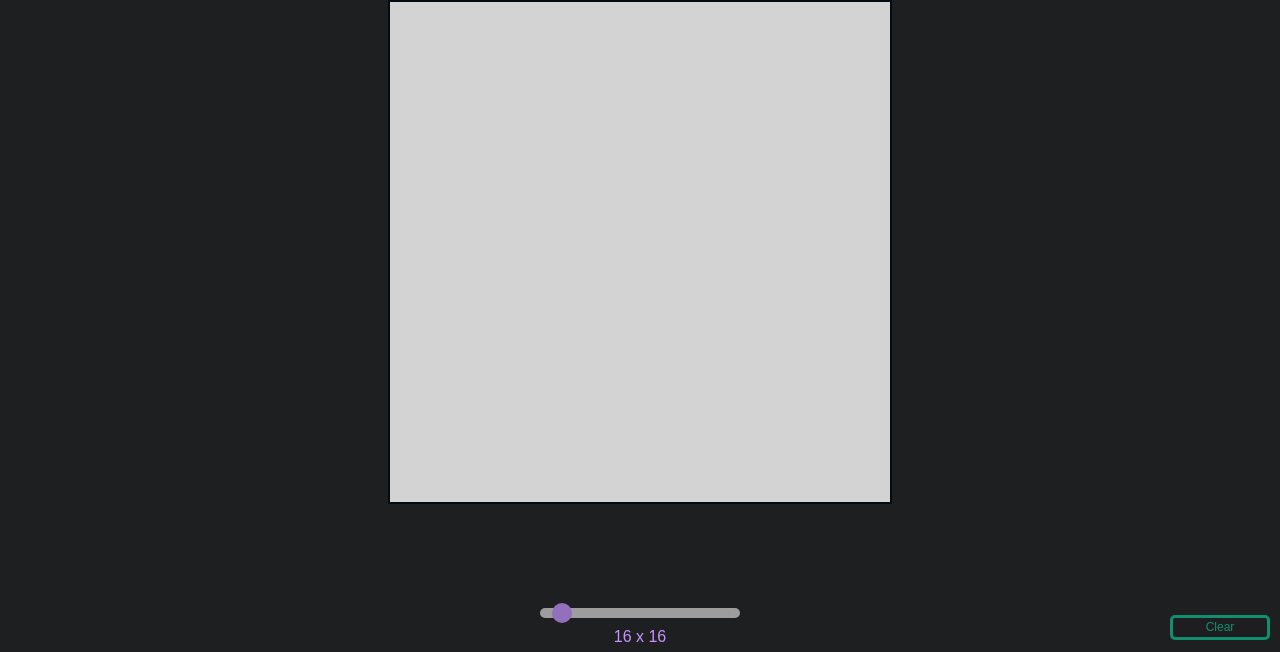
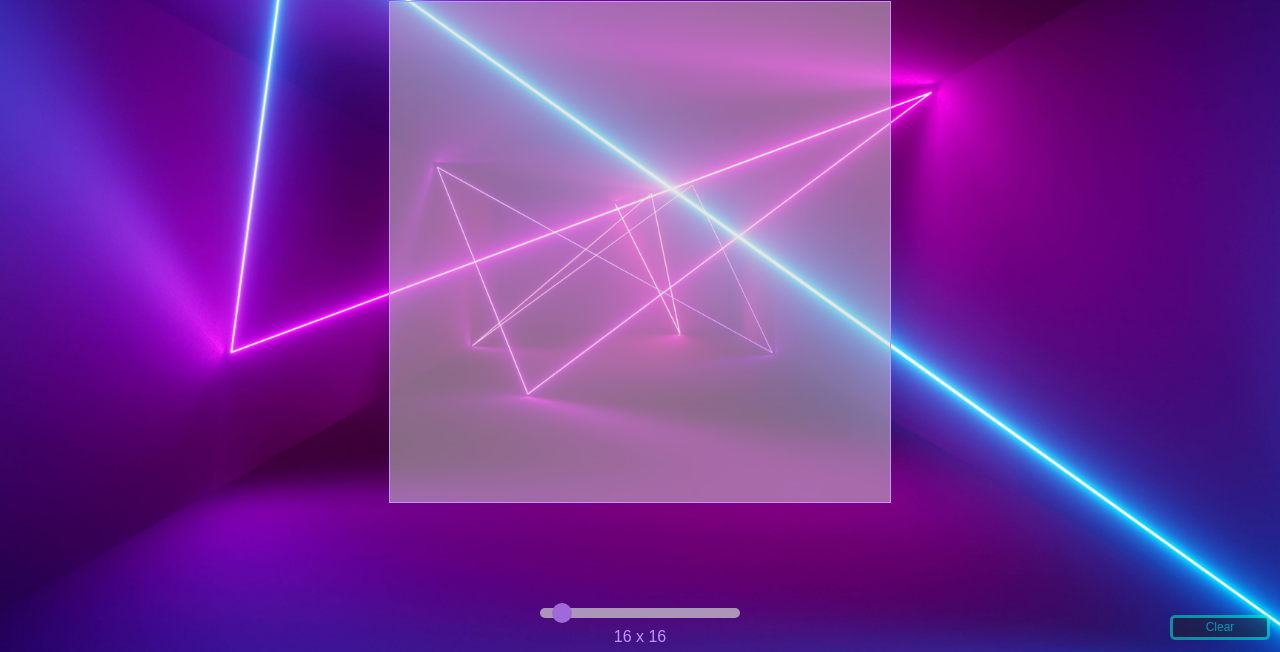
Before and after one commit to rahulsingh34/etch-a-sketch, a plain HTML site: page index.html in a window 1280 px wide. Shown: the part 148-800 px from the top of the page. Drawn offline with Linux system fonts and the light colour scheme; a web font is replaced by a local one.

Commit message:
added additional styles

```diff
--- a/styles.css
+++ b/styles.css
@@ -19,15 +19,18 @@
 	display: flex;
 	justify-content: center;
 	align-items: center;
-	background-color: var(--background);
+	background-image: url(neon.jpeg);
+	background-size: cover;
+    background-repeat: no-repeat;
+    background-position: center center;
 }
 
 #etch {
 	display: grid;
 	height: 500px;
 	width: 500px;
-	background-color: lightgray;
-	border: var(--sbackground) solid 2px;
+	background-color: rgba(211, 211, 211, 0.5);
+	border: var(--purple) solid 1px;
 	grid-template-rows: repeat(var(--area), 1fr);
 	grid-template-columns: repeat(var(--area), 1fr);
 }
```
Also changed, not shown: neon.jpeg (added).
